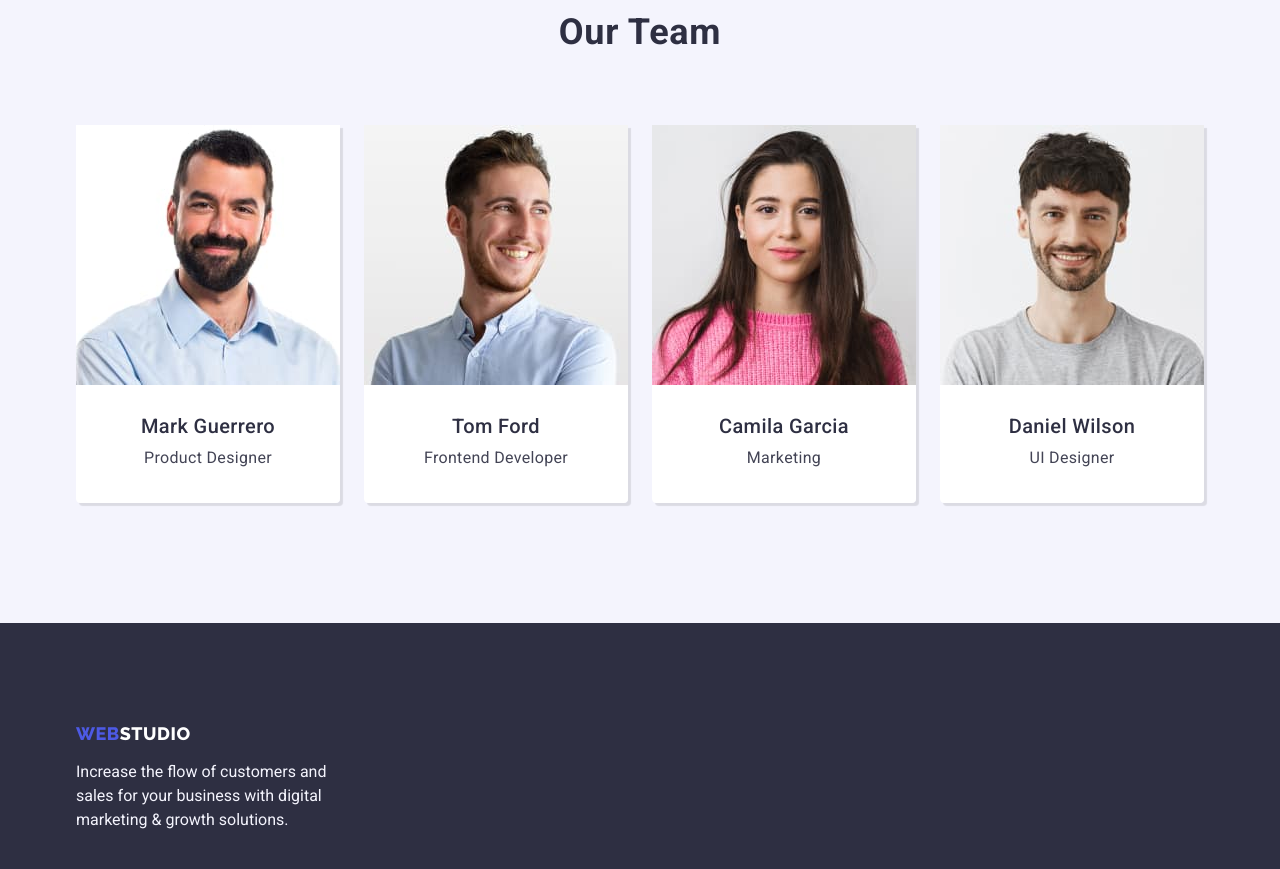
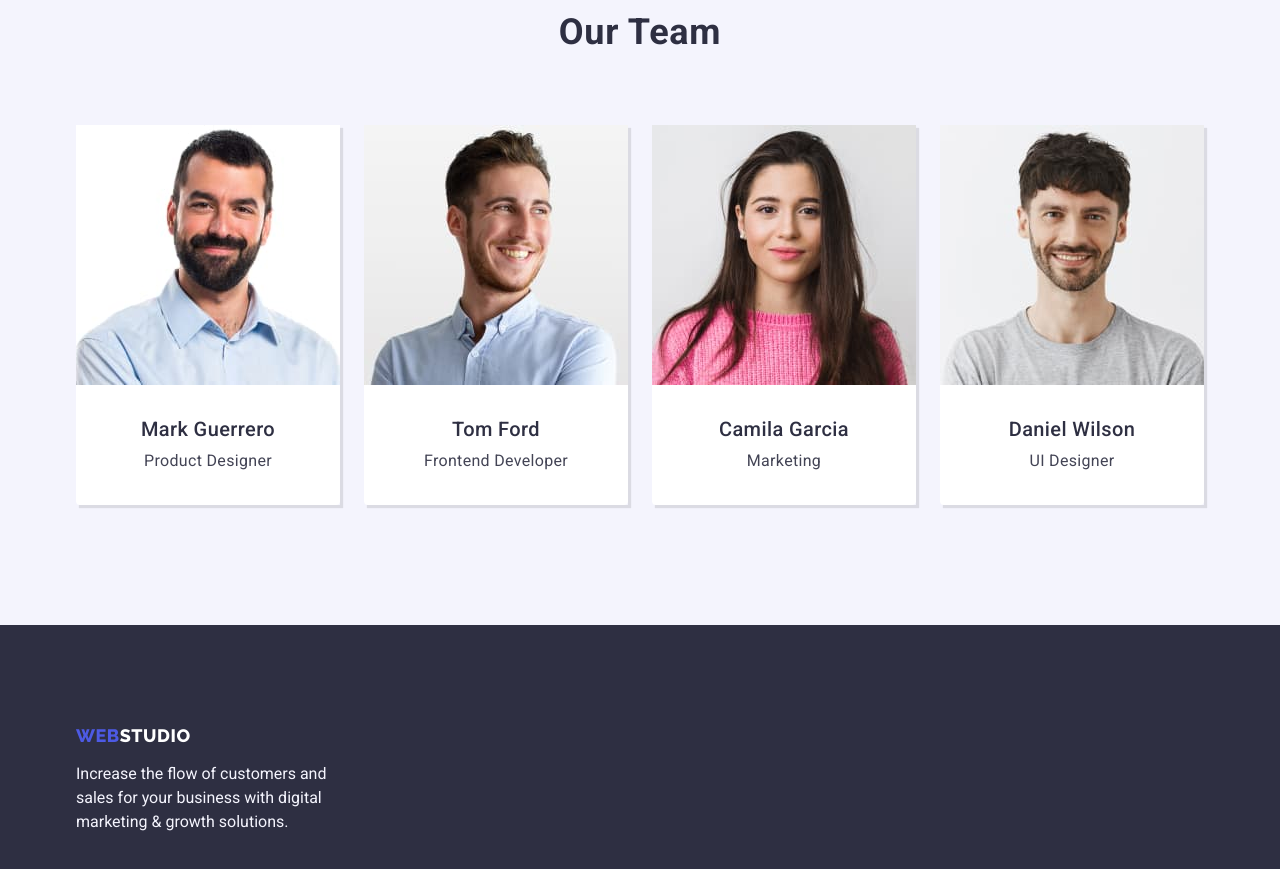
Before and after one commit to MONLAV/goit-markup-hw-03, a plain HTML site: page index.html in a window 1280 px wide. Shown: the part 1680-2549 px from the top of the page. Drawn offline with nearby package versions, Linux system fonts and the light colour scheme.

Commit message:
фінальне коригування дз 3

```diff
--- a/css/styles.css
+++ b/css/styles.css
@@ -370,15 +370,12 @@ img {
 
 .member-team {
     background-color: var(--color-white);
-    border: #ffffff solid 1px;
     border-radius: 0 0 4px 4px;
-    margin-top: -4px;
     padding: 32px 16px;
 
 }
 
 .card-team {
-    border-radius: 0 0 4px 4px;
     box-shadow: 3px 3px 1px rgba(0, 0, 0, 0.1);
     width: calc((100% - 24px*3) / 4);
 
```
